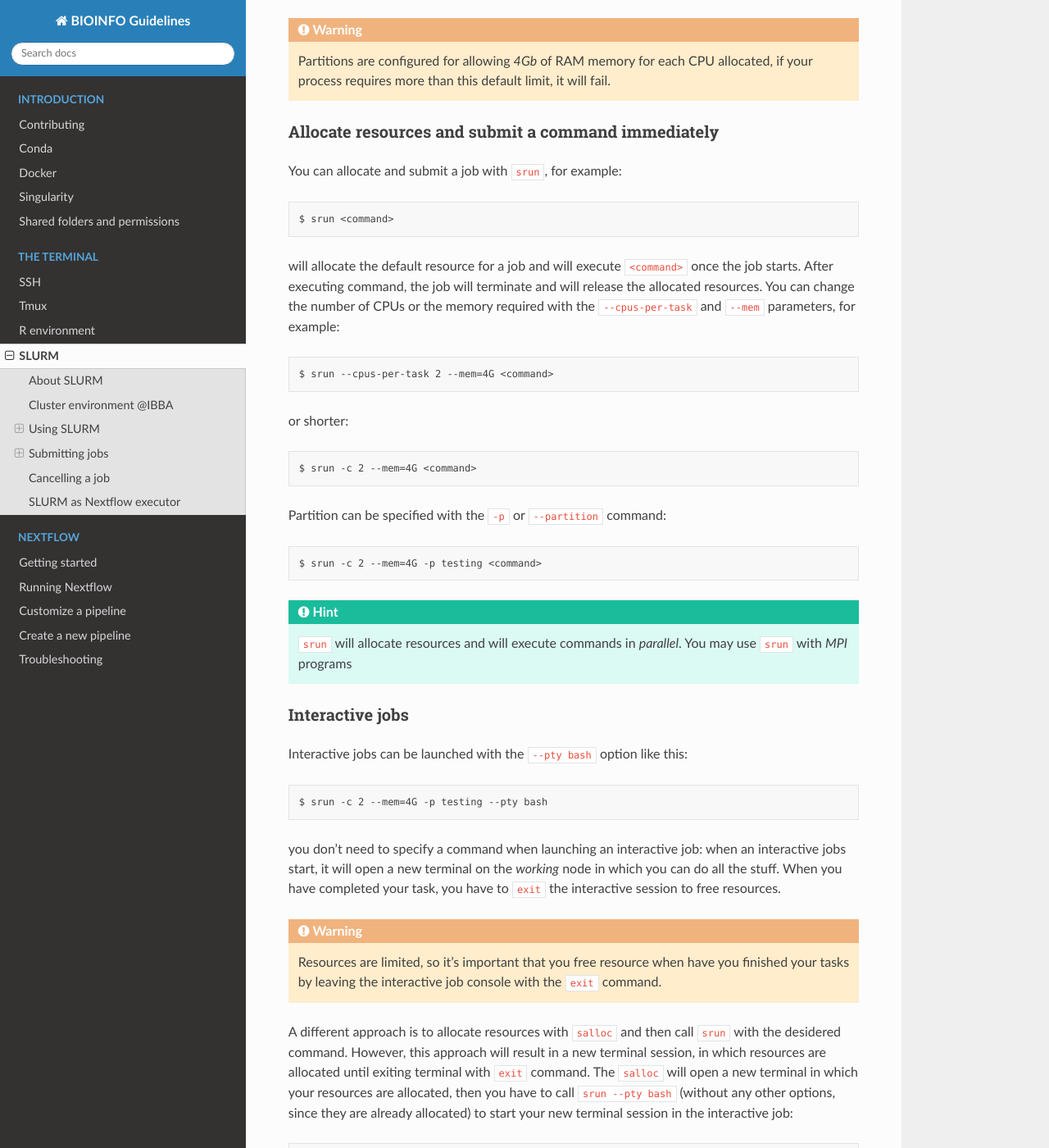
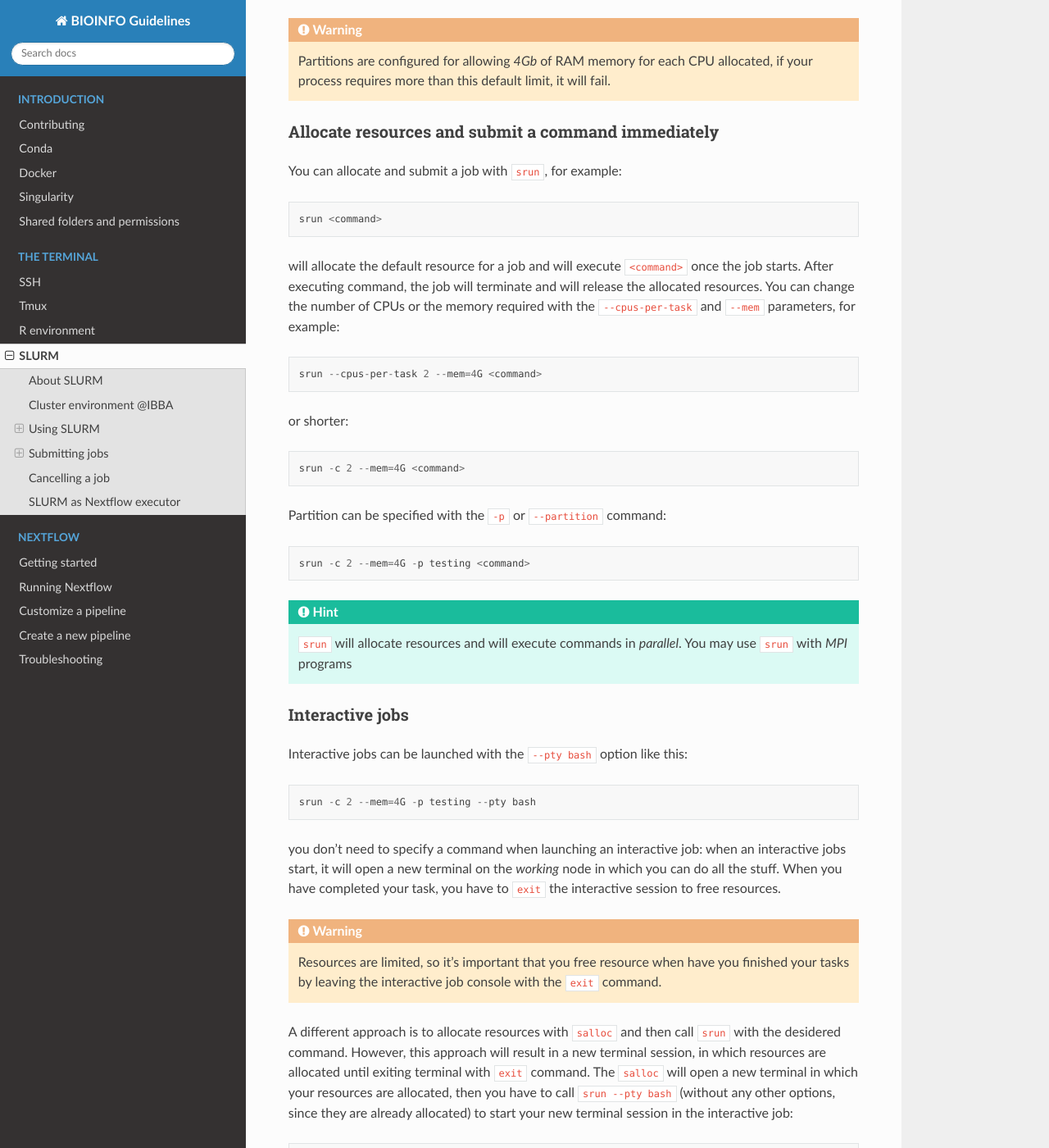
Before and after one commit to cnr-ibba/BIOINFO-guidelines, a Sphinx documentation site: the page built from docs/terminal/slurm.rst, in a window 1280 px wide and 1400 px high, scrolled down 4695 px. Shown: the whole window at 82% size. Built offline with Sphinx 7.4.7 and the Read the Docs theme 3.1.0, drawn with Linux system fonts in a browser that asks for light colours; some of the changed text lies outside the part shown.

Commit message:
:recycle: minor changes in SLURM document

```diff
--- a/docs/terminal/slurm.rst
+++ b/docs/terminal/slurm.rst
@@ -222,22 +222,22 @@
 
 You can allocate and submit a job with ``srun``, for example::
 
-  $ srun <command>
+  srun <command>
 
 will allocate the default resource for a job and will execute ``<command>`` once
 the job starts. After executing command, the job will terminate and will release the
 allocated resources. You can change the number of CPUs or the memory required
 with the ``--cpus-per-task`` and ``--mem`` parameters, for example::
 
-  $ srun --cpus-per-task 2 --mem=4G <command>
+  srun --cpus-per-task 2 --mem=4G <command>
 
 or shorter::
 
-  $ srun -c 2 --mem=4G <command>
+  srun -c 2 --mem=4G <command>
 
 Partition can be specified with the ``-p`` or ``--partition`` command::
 
-  $ srun -c 2 --mem=4G -p testing <command>
+  srun -c 2 --mem=4G -p testing <command>
 
 .. hint::
 
@@ -251,7 +251,7 @@
 
 Interactive jobs can be launched with the ``--pty bash`` option like this::
 
-  $ srun -c 2 --mem=4G -p testing --pty bash
+  srun -c 2 --mem=4G -p testing --pty bash
 
 you don't need to specify a command when launching an interactive job: when an
 interactive jobs start, it will open a new terminal on the *working* node in which
@@ -297,7 +297,9 @@
 script on clusters. A *sbatch* script is a kind of *bash* script in which we can
 specify resources using ``#SBATCH`` comment with the ``salloc`` or ``srun`` parameters
 we saw before. After that, we can specify the command to execute. Here is a simple
-template for a sbatch job::
+template for a sbatch job:
+
+.. code-block:: bash
 
   #!/bin/bash
   #SBATCH --job-name=serial_job_test    # Job name
@@ -334,9 +336,11 @@
 --------------------------
 
 SLURM can be configured as the default executor for a Nextflow pipeline, using
-the environment variable ``NXF_EXECUTOR``::
+the environment variable ``NXF_EXECUTOR``:
 
-  $ export NXF_EXECUTOR=slurm
+.. code-block:: bash
+
+  export NXF_EXECUTOR=slurm
 
 This is sufficient to let Nextflow submit jobs through SLURM controller, without
 modifying your pipeline. In alternative simply add ``process.executor = "slurm"``
```
Also changed, not shown: other parts of docs/terminal/slurm.rst (+3 -3 lines).
